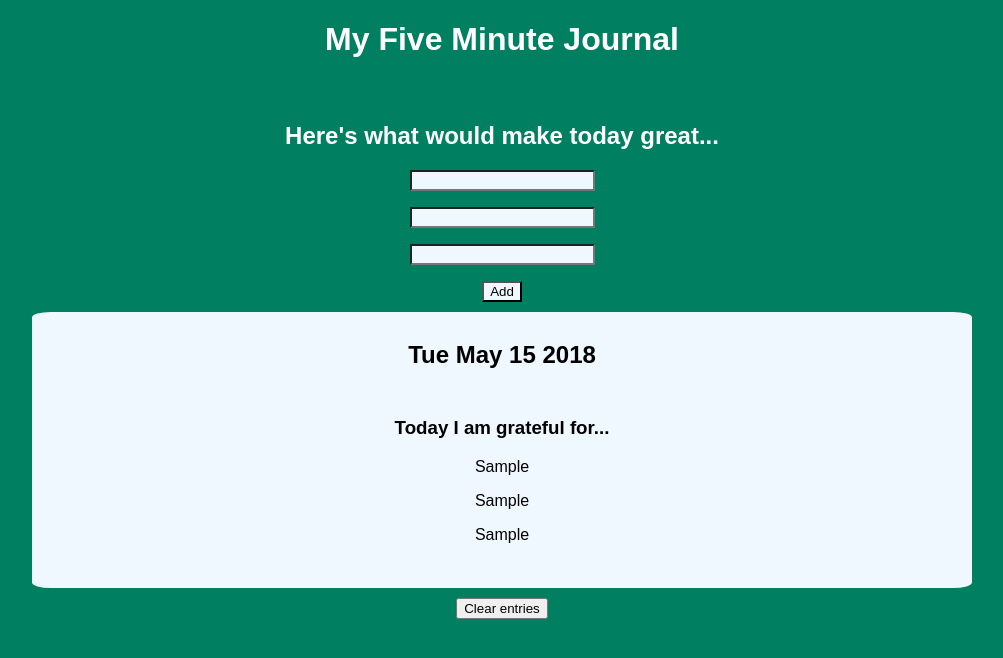
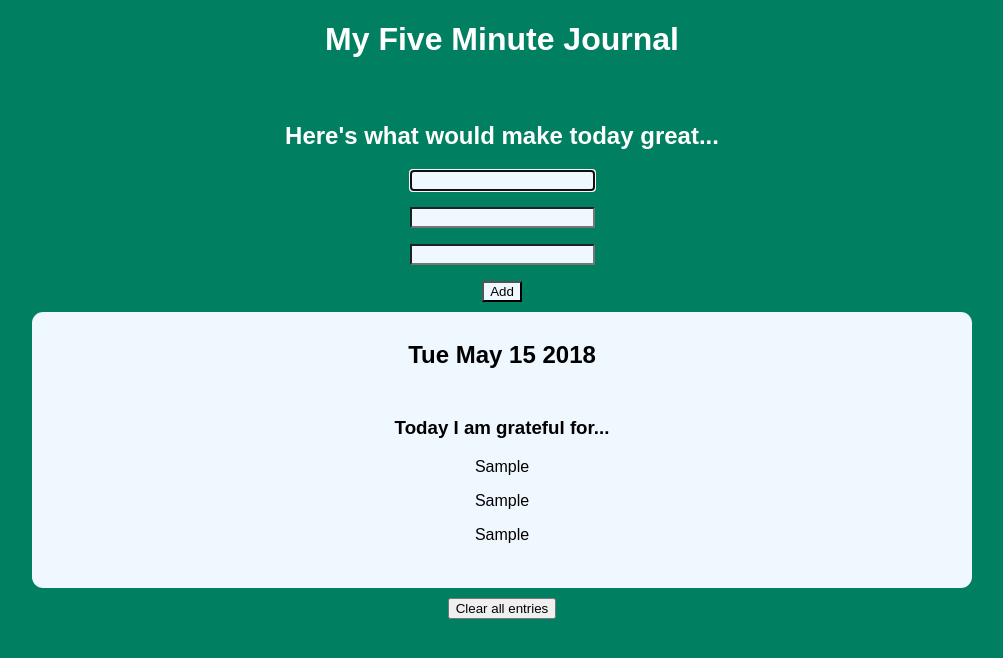
Before and after one commit to SeanBlair/five-minute-journal, a React (Create React App) app: page / in a window 1280 px wide. Both pictures are taken after typing "Sample", "Sample", "Sample" into the empty fields and a click on the input "Add". Shown: the top 658 px of the page, without its empty margins (138-1141 px from the left). Built offline with nearby package versions, Linux system fonts and the light colour scheme.

Commit message:
Focus on first answer of new question on submit of previous question

```diff
--- a/src/App.css
+++ b/src/App.css
@@ -24,7 +24,7 @@ input {
 .answers div {
   padding: 1%;
   margin: 1%;
-  border-radius: 2%;
+  border-radius: 0.7rem;
 }
 
 .odd {
--- a/src/App.js
+++ b/src/App.js
@@ -10,8 +10,8 @@ class App extends React.Component {
   // TODO: color same day's morning / night
   // sections slightly different?
   // TODO: Fix answers border-radius when entry not full.
-  // TODO: focus on first answer of new question on submit.
   // TODO: Add a button to set a couple days of entries for demoing?
+  // TODO: Edit readme to explain what the project is, how to run it.
   constructor(props) {
     super(props);
     this.questions = [
@@ -157,7 +157,7 @@ class App extends React.Component {
             onClick={this.clearHistoricJournalState}
             className={visibility}
           >
-            Clear entries
+            Clear all entries
           </button>
         </div>
       </div>
--- a/src/Question.js
+++ b/src/Question.js
@@ -3,6 +3,7 @@ import React from 'react';
 class Question extends React.Component {
   constructor(props) {
     super(props);
+    this.textInput = React.createRef();
     this.handleInputChange = this.handleInputChange.bind(this);
     this.handleSubmit = this.handleSubmit.bind(this);
   }
@@ -16,6 +17,7 @@ class Question extends React.Component {
   handleSubmit(event) {
     this.props.onSubmit();
     event.preventDefault();
+    this.textInput.current.focus();
   }
 
   render() {
@@ -29,6 +31,7 @@ class Question extends React.Component {
               type="text"
               value={this.props.answers.first}
               onChange={this.handleInputChange}
+              ref={this.textInput}
             />
           </p>
           <p>
```
